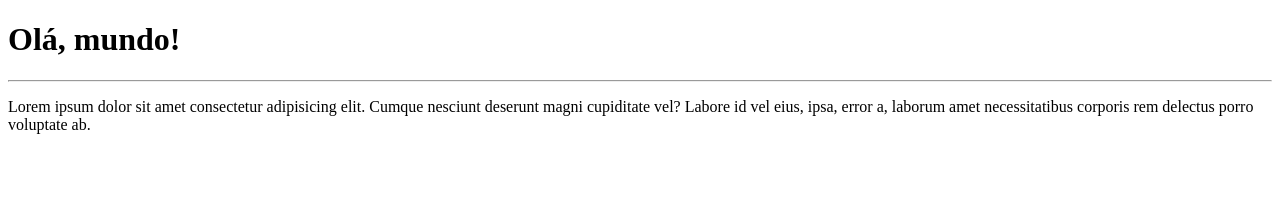
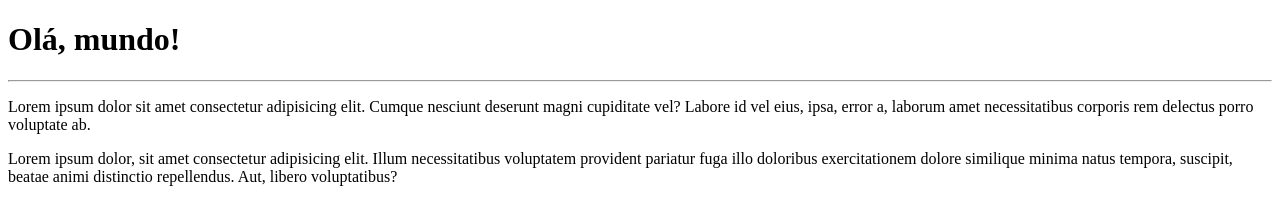
Before and after one commit to rafawruck/Ola-mundo, a plain HTML site: page Site-exemplo/index.html in a window 1280 px wide. Drawn offline with Linux system fonts and the light colour scheme.

Commit message:
Update index.html

```diff
--- a/Site-exemplo/index.html
+++ b/Site-exemplo/index.html
@@ -9,5 +9,6 @@
     <h1>Olá, mundo!</h1>
     <hr>
     <p>Lorem ipsum dolor sit amet consectetur adipisicing elit. Cumque nesciunt deserunt magni cupiditate vel? Labore id vel eius, ipsa, error a, laborum amet necessitatibus corporis rem delectus porro voluptate ab.</p>
+    <p>Lorem ipsum dolor, sit amet consectetur adipisicing elit. Illum necessitatibus voluptatem provident pariatur fuga illo doloribus exercitationem dolore similique minima natus tempora, suscipit, beatae animi distinctio repellendus. Aut, libero voluptatibus?</p>
 </body>
 </html>
```
